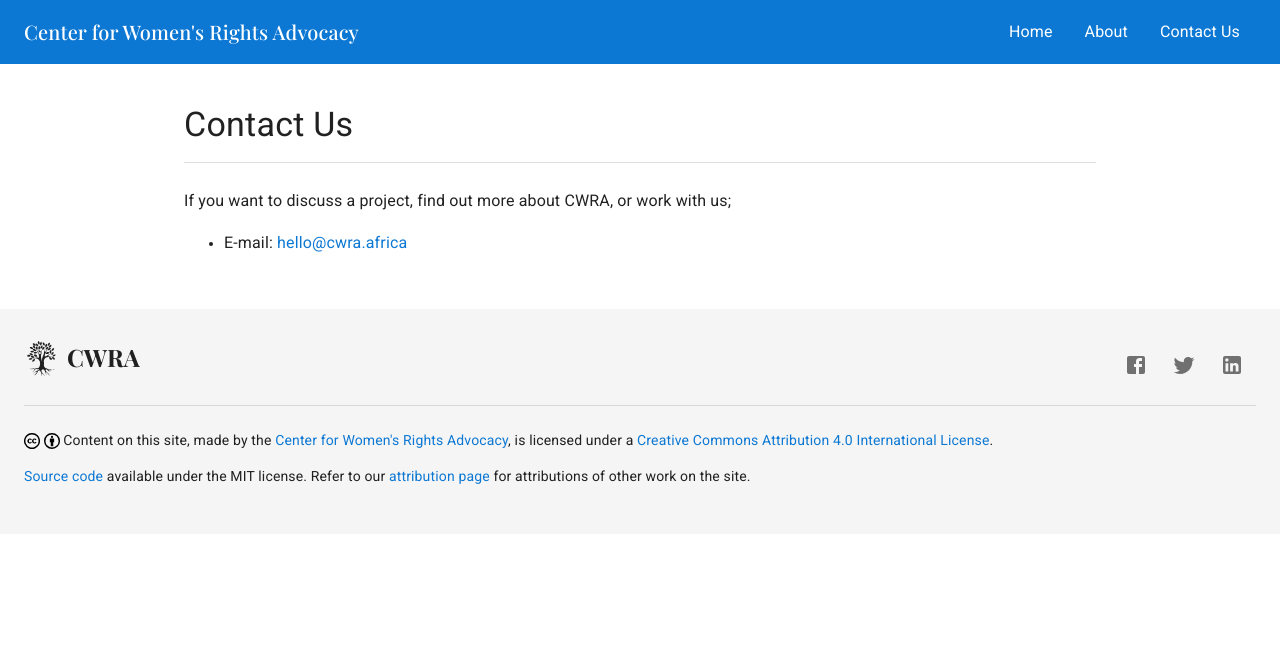
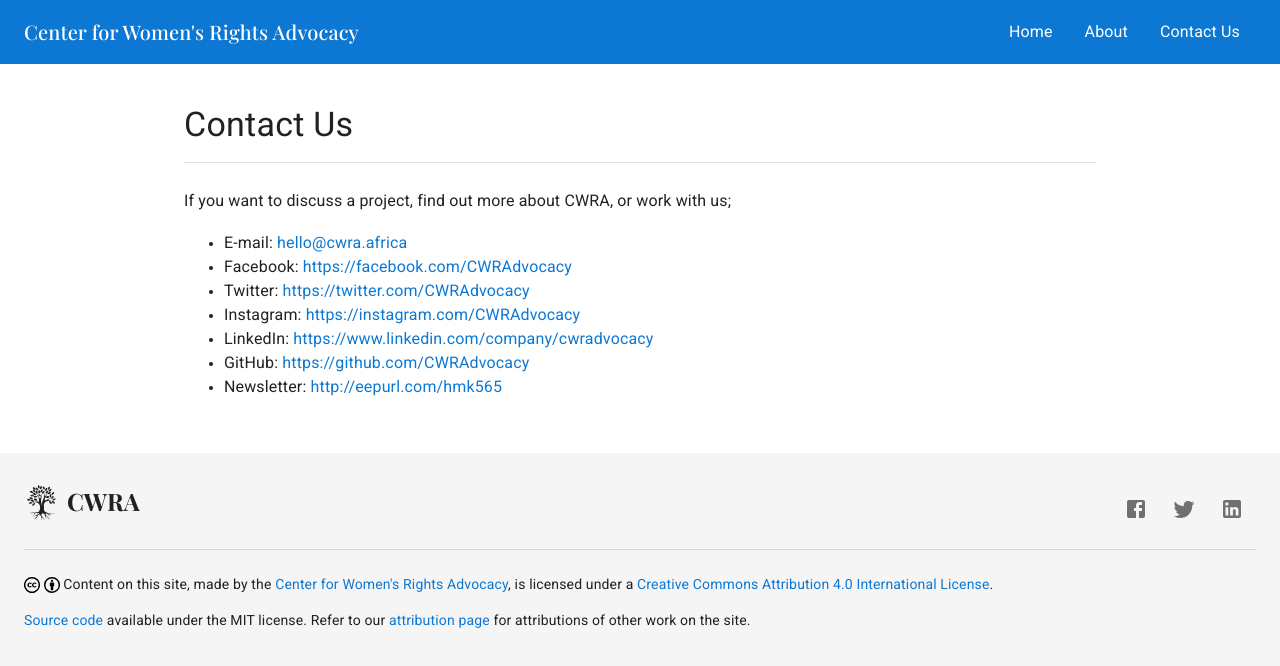
Before and after one commit to CWRAdvocacy/cwra.africa, a Next.js app: page /contact-us in a window 1280 px wide. Shown: the top 666 px of the page. Built offline with nearby package versions, Linux system fonts and the light colour scheme; a web font is replaced by a local one.

Commit message:
feat: add a few more contacts

```diff
--- a/src/pages/contact-us.jsx
+++ b/src/pages/contact-us.jsx
@@ -19,7 +19,37 @@ function ContactList() {
     {
       label: 'E-mail',
       item: 'hello@cwra.africa',
-      protocol: 'mailto:'
+      url: 'mailto:hello@cwra.africa'
+    },
+    {
+      label: 'Facebook',
+      item: 'https://facebook.com/CWRAdvocacy',
+      url: 'https://facebook.com/CWRAdvocacy'
+    },
+    {
+      label: 'Twitter',
+      item: 'https://twitter.com/CWRAdvocacy',
+      url: 'https://twitter.com/CWRAdvocacy'
+    },
+    {
+      label: 'Instagram',
+      item: 'https://instagram.com/CWRAdvocacy',
+      url: 'https://instagram.com/CWRAdvocacy'
+    },
+    {
+      label: 'LinkedIn',
+      item: 'https://www.linkedin.com/company/cwradvocacy',
+      url: 'https://www.linkedin.com/company/cwradvocacy'
+    },
+    {
+      label: 'GitHub',
+      item: 'https://github.com/CWRAdvocacy',
+      url: 'https://github.com/CWRAdvocacy'
+    },
+    {
+      label: 'Newsletter',
+      item: 'http://eepurl.com/hmk565',
+      url: 'http://eepurl.com/hmk565'
     }
   ];
   return (
@@ -30,7 +60,7 @@ function ContactList() {
             <Typography variant="body1">
               {element.label}:
               <Link
-                href={element.protocol + element.item}
+                href={element.url}
                 target="_blank"
                 rel="noopener noreferrer"
               >
```
